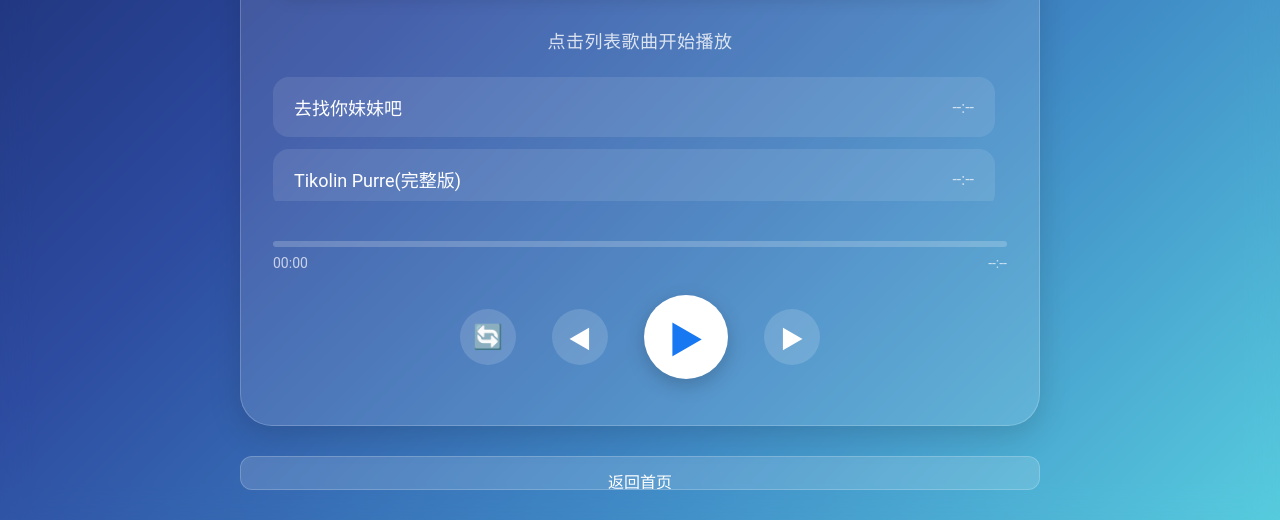
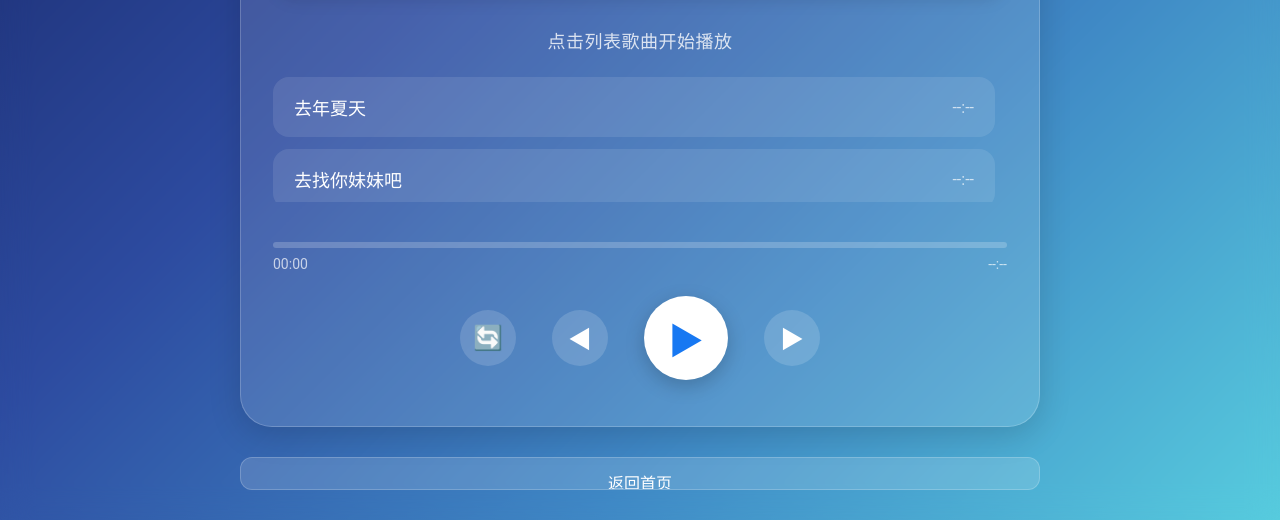
Before and after one commit to scjh986-web/cjh, a plain HTML site: page 2.html in a window 1280 px wide. Shown: the part 280-800 px from the top of the page. Drawn offline with Linux system fonts and the light colour scheme.

Commit message:
Update 2.html

```diff
--- a/2.html
+++ b/2.html
@@ -491,6 +491,7 @@
     <script>
         // 音乐数据
         const musicListData = [
+            { title: "去年夏天", src: "https://audio.jukehost.co.uk/Lohr8idSqX419cGq1SVcbaK9Ha22pWmm" },
             { title: "去找你妹妹吧", src: "https://audio.jukehost.co.uk/AiHrMeTcSKqe3hprNOOjZoopV53h2Nza" },
             { title: "Tikolin Purre(完整版)", src: "https://audio.jukehost.co.uk/bNPUZLinSUeDbFBVG6BZtRGC3V6nRMj8" },
             { title: "开往春天的地铁", src: "https://audio.jukehost.co.uk/xPF8kXt11lpdYjESuJ91G0aCs8DRRKg3" },
```
